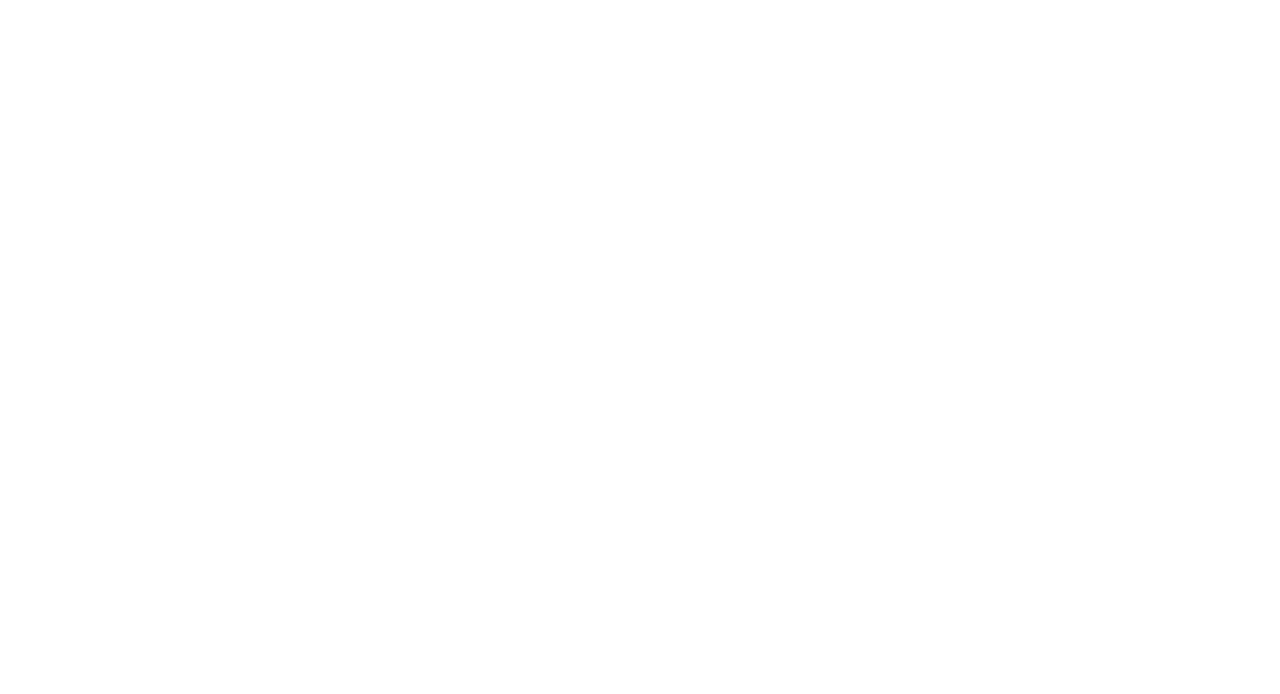
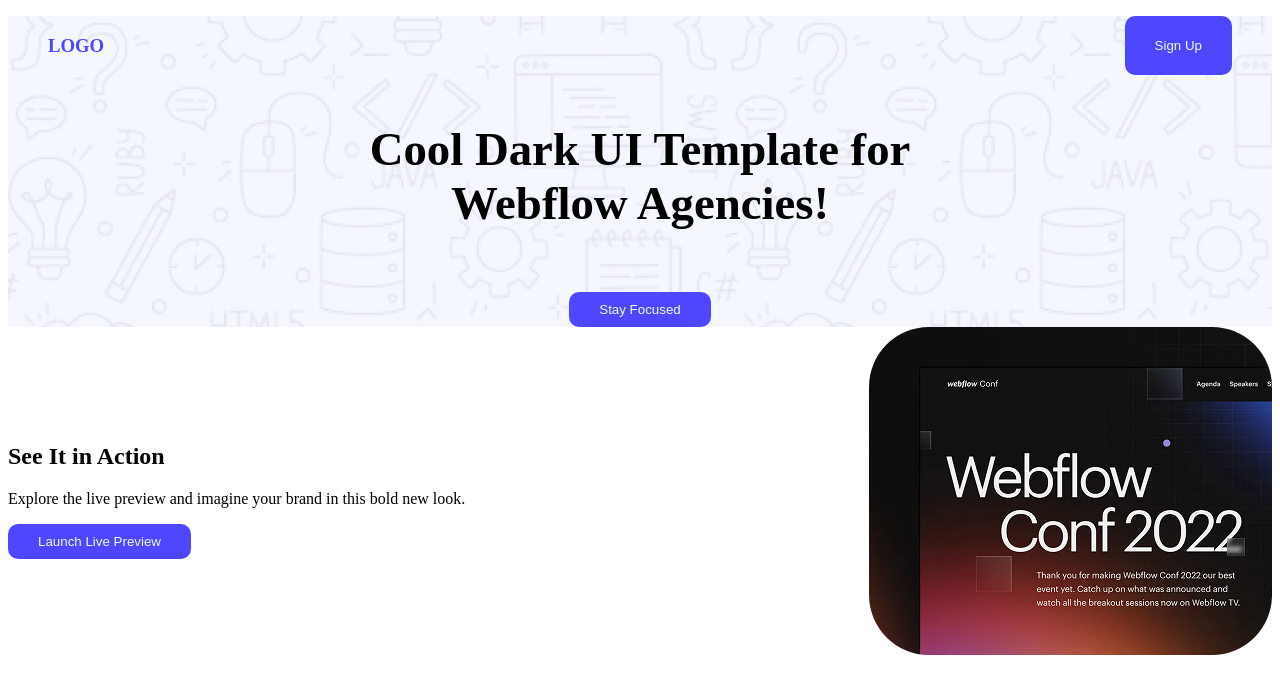
Before and after one commit to farhanamim138/First-Assignment-Repo, a plain HTML site: page index.html in a window 1280 px wide. Drawn offline with Linux system fonts and the light colour scheme.

Commit message:
my first assignment repo

```diff
--- a/index.html
+++ b/index.html
@@ -3,18 +3,40 @@
 <head>
     <meta charset="UTF-8">
     <meta name="viewport" content="width=device-width, initial-scale=1.0">
-    <title>My First Assignment </title>
+    <title>My First Assignment</title>
+     <link rel="stylesheet" href="style.css/../style/portfolio.css">
 </head>
 <body>
-    <header>
 
-    </header>
     <main>
+<nav class="image">
 
+        <figure>
+            <h3 style="color: #4E47FF;"">LOGO</h3>
+    <button>Sign Up</button>
+        </figure>
+        <div class="header">
+            <h3>Cool Dark UI Template for <br> Webflow Agencies!</h3>
+           <button>Stay Focused</button>
+        </div>
+
+
+</nav>
+<section class="banner">
+    <!--banner left-->
+<div>
+    <h2>See It in Action</h2>
+    <p>Explore the live preview and imagine your brand in this bold new look.</p>
+    <button>Launch Live Preview</button>
+</div>
+<!--banner right-->
+<img src="./Assets/wc-mini.png" alt="">
+
+
+
+
+
+</section>
     </main>
-    <footer>
-
-    </footer>
-
 </body>
 </html>
--- /dev/null
+++ b/style/portfolio.css
@@ -0,0 +1,45 @@
+
+.image{
+    background-image: url(../Assets/Hero-bg.png);
+
+}
+
+
+
+
+
+figure{
+    display: flex;
+  justify-content: space-between;
+
+}
+.header{
+    text-align: center;
+    text-decoration: #252432;
+    font-size: 40px;
+}
+button{
+    background-color: #4E47FF;
+    color: aliceblue;
+    border-radius: 10px;
+    padding: 10px 30px;
+    border: none;
+
+
+
+}
+.image{
+
+}
+.banner{
+    display: flex;
+
+justify-content: space-between;
+align-items: center;
+}
+
+.banner img{
+    weight: 403px;
+    height: 328px;
+    border-radius: 60px;
+}
```
